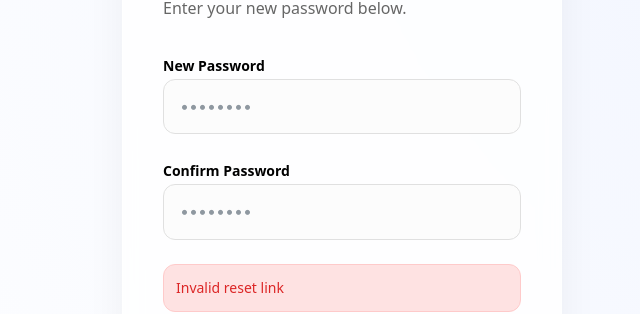
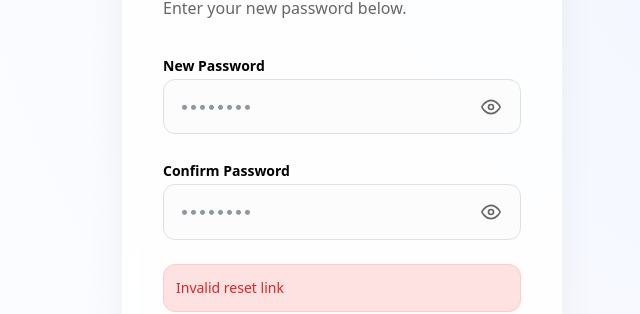
Before and after one commit to dracoRee/unboxd, an Angular app in the folder unboxed-web-app/: page /reset-password in a window 1280 px wide. Shown: the part 275-589 px from the top of the page, without its empty margins (298-938 px from the left). Built offline with nearby package versions, Linux system fonts and the light colour scheme; no server answers; the database is empty.

Commit message:
Users can choose to reveal their passwords during login and signup

```diff
--- a/unboxed-web-app/src/app/pages/login/login.component.css
+++ b/unboxed-web-app/src/app/pages/login/login.component.css
@@ -114,6 +114,39 @@
   border-color: #5d5fef;
   box-shadow: 0 0 0 4px rgba(93, 95, 239, 0.1);
   background: #fff;
+}
+
+.password-input-wrapper {
+  position: relative;
+  display: flex;
+  align-items: center;
+}
+
+.password-input-wrapper input {
+  padding-right: 48px;
+}
+
+.password-toggle {
+  position: absolute;
+  right: 12px;
+  background: none;
+  border: none;
+  padding: 8px;
+  cursor: pointer;
+  color: #666;
+  display: flex;
+  align-items: center;
+  justify-content: center;
+  transition: color 0.2s;
+}
+
+.password-toggle:hover {
+  color: #5d5fef;
+}
+
+.password-toggle svg {
+  width: 20px;
+  height: 20px;
 }
 
 .btn-primary {
--- a/unboxed-web-app/src/app/pages/login/login.component.html
+++ b/unboxed-web-app/src/app/pages/login/login.component.html
@@ -25,8 +25,9 @@
           <label for="password">Password</label>
           <a routerLink="/forgot-password" class="forgot-link">Forgot?</a>
         </div>
+        <div class="password-input-wrapper">
           <input
-          type="password"
+            [type]="showPassword() ? 'text' : 'password'"
             id="password"
             name="password"
             [(ngModel)]="password"
@@ -34,6 +35,14 @@
             required
             #passwordInput="ngModel"
           >
+          <button type="button" class="password-toggle" (click)="togglePasswordVisibility()" [attr.aria-label]="showPassword() ? 'Hide password' : 'Show password'">
+            @if (showPassword()) {
+              <svg viewBox="0 0 24 24" fill="none" stroke="currentColor" stroke-width="2" stroke-linecap="round" stroke-linejoin="round"><path d="M17.94 17.94A10.07 10.07 0 0 1 12 20c-7 0-11-8-11-8a18.45 18.45 0 0 1 5.06-5.94M9.9 4.24A9.12 9.12 0 0 1 12 4c7 0 11 8 11 8a18.5 18.5 0 0 1-2.16 3.19m-6.72-1.07a3 3 0 1 1-4.24-4.24"></path><line x1="1" y1="1" x2="23" y2="23"></line></svg>
+            } @else {
+              <svg viewBox="0 0 24 24" fill="none" stroke="currentColor" stroke-width="2" stroke-linecap="round" stroke-linejoin="round"><path d="M1 12s4-8 11-8 11 8 11 8-4 8-11 8-11-8-11-8z"></path><circle cx="12" cy="12" r="3"></circle></svg>
+            }
+          </button>
+        </div>
       </div>
 
       @if (error()) {
--- a/unboxed-web-app/src/app/pages/login/login.component.ts
+++ b/unboxed-web-app/src/app/pages/login/login.component.ts
@@ -15,9 +15,14 @@
   email = 'timothyzjtan@gmail.com';
   password = '123123123';
   error = signal('');
+  showPassword = signal(false);
   loading = signal(false);
 
   constructor(private authService: AuthService, private router: Router) {}
+
+  togglePasswordVisibility() {
+    this.showPassword.update(v => !v);
+  }
 
   onSubmit() {
     this.loading.set(true);
--- a/unboxed-web-app/src/app/pages/reset-password/reset-password.component.html
+++ b/unboxed-web-app/src/app/pages/reset-password/reset-password.component.html
@@ -18,8 +18,9 @@
       <form (ngSubmit)="onSubmit()" #resetForm="ngForm">
         <div class="form-group">
           <label for="newPassword">New Password</label>
+          <div class="password-input-wrapper">
             <input
-            type="password"
+              [type]="showNewPassword() ? 'text' : 'password'"
               id="newPassword"
               name="newPassword"
               [(ngModel)]="newPassword"
@@ -27,18 +28,35 @@
               required
               minlength="6"
             >
+            <button type="button" class="password-toggle" (click)="toggleNewPasswordVisibility()" [attr.aria-label]="showNewPassword() ? 'Hide password' : 'Show password'">
+              @if (showNewPassword()) {
+                <svg viewBox="0 0 24 24" fill="none" stroke="currentColor" stroke-width="2" stroke-linecap="round" stroke-linejoin="round"><path d="M17.94 17.94A10.07 10.07 0 0 1 12 20c-7 0-11-8-11-8a18.45 18.45 0 0 1 5.06-5.94M9.9 4.24A9.12 9.12 0 0 1 12 4c7 0 11 8 11 8a18.5 18.5 0 0 1-2.16 3.19m-6.72-1.07a3 3 0 1 1-4.24-4.24"></path><line x1="1" y1="1" x2="23" y2="23"></line></svg>
+              } @else {
+                <svg viewBox="0 0 24 24" fill="none" stroke="currentColor" stroke-width="2" stroke-linecap="round" stroke-linejoin="round"><path d="M1 12s4-8 11-8 11 8 11 8-4 8-11 8-11-8-11-8z"></path><circle cx="12" cy="12" r="3"></circle></svg>
+              }
+            </button>
+          </div>
         </div>
 
         <div class="form-group">
           <label for="confirmPassword">Confirm Password</label>
+          <div class="password-input-wrapper">
             <input
-            type="password"
+              [type]="showConfirmPassword() ? 'text' : 'password'"
               id="confirmPassword"
               name="confirmPassword"
               [(ngModel)]="confirmPassword"
               placeholder="••••••••"
               required
             >
+            <button type="button" class="password-toggle" (click)="toggleConfirmPasswordVisibility()" [attr.aria-label]="showConfirmPassword() ? 'Hide password' : 'Show password'">
+              @if (showConfirmPassword()) {
+                <svg viewBox="0 0 24 24" fill="none" stroke="currentColor" stroke-width="2" stroke-linecap="round" stroke-linejoin="round"><path d="M17.94 17.94A10.07 10.07 0 0 1 12 20c-7 0-11-8-11-8a18.45 18.45 0 0 1 5.06-5.94M9.9 4.24A9.12 9.12 0 0 1 12 4c7 0 11 8 11 8a18.5 18.5 0 0 1-2.16 3.19m-6.72-1.07a3 3 0 1 1-4.24-4.24"></path><line x1="1" y1="1" x2="23" y2="23"></line></svg>
+              } @else {
+                <svg viewBox="0 0 24 24" fill="none" stroke="currentColor" stroke-width="2" stroke-linecap="round" stroke-linejoin="round"><path d="M1 12s4-8 11-8 11 8 11 8-4 8-11 8-11-8-11-8z"></path><circle cx="12" cy="12" r="3"></circle></svg>
+              }
+            </button>
+          </div>
         </div>
 
         @if (error()) {
--- a/unboxed-web-app/src/app/pages/reset-password/reset-password.component.ts
+++ b/unboxed-web-app/src/app/pages/reset-password/reset-password.component.ts
@@ -18,12 +18,22 @@
   error = signal('');
   success = signal(false);
   loading = signal(false);
+  showNewPassword = signal(false);
+  showConfirmPassword = signal(false);
 
   constructor(
     private authService: AuthService,
     private route: ActivatedRoute,
     private router: Router
   ) {}
+
+  toggleNewPasswordVisibility() {
+    this.showNewPassword.update(v => !v);
+  }
+
+  toggleConfirmPasswordVisibility() {
+    this.showConfirmPassword.update(v => !v);
+  }
 
   ngOnInit() {
     this.token = this.route.snapshot.queryParamMap.get('token') || '';
--- a/unboxed-web-app/src/app/pages/trades/trades.component.ts
+++ b/unboxed-web-app/src/app/pages/trades/trades.component.ts
@@ -16,7 +16,6 @@
 import { TradeService } from '../../services/trade.service';
 import { AuthService } from '../../services/auth.service';
 import { CollectionService } from '../../services/collection.service';
-import { UploadItemComponent } from './upload-item/upload-item.component';
 import { ChatComponent } from '../../components/chat/chat.component';
 
 export interface VerificationChecklist {
@@ -55,7 +54,7 @@
 @Component({
   selector: 'app-trades',
   standalone: true,
-  imports: [CommonModule, UploadItemComponent],
+  imports: [CommonModule],
   templateUrl: './trades.component.html',
   styleUrl: './trades.component.css'
 })
```
Also changed, not shown: 1 other file (tests, documents, lock files or other folders). Lines whose indentation alone changed are shown as unchanged.
